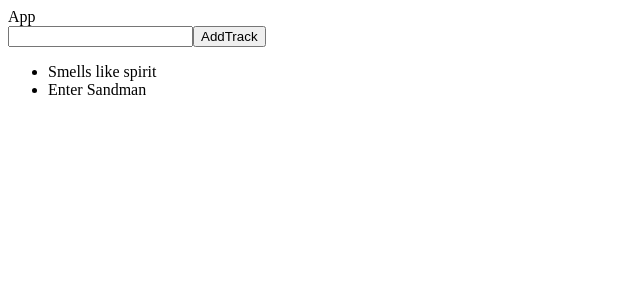
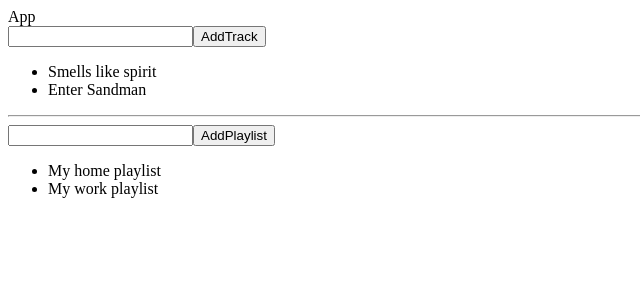
Before and after one commit to alexandr-semak/react-redux, a React (Create React App) app: page / in a window 1280 px wide. Shown: the top 300 px of the page, without its empty margins (0-640 px from the left). Built offline with nearby package versions, Linux system fonts and the light colour scheme.

Commit message:
app can add playlist

```diff
--- a/src/Components/Tracks/AddTrack.jsx
+++ b/src/Components/Tracks/AddTrack.jsx
@@ -11,6 +11,10 @@ class AddTrack extends Component {
     }
 
     this.trackInput.value = "";
+  };
+
+  AddPlaylist = () => {
+    this.props.onAddPlaylist(this.playlistkInput.value);
   };
 
   render() {
@@ -31,6 +35,21 @@ class AddTrack extends Component {
             <li key={i}>{track}</li>
           ))}
         </ul>
+
+        <hr />
+
+        <input
+          type="text"
+          ref={input => {
+            this.playlistkInput = input;
+          }}
+        />
+        <button onClick={this.AddPlaylist}>AddPlaylist</button>
+        <ul>
+          {this.props.playlists.map((playlist, i) => (
+            <li key={i}>{playlist}</li>
+          ))}
+        </ul>
       </div>
     );
   }
@@ -38,11 +57,15 @@ class AddTrack extends Component {
 
 export default connect(
   state => ({
-    testStore: state.tracks
+    testStore: state.tracks,
+    playlists: state.playlists
   }),
   dispatch => ({
     onAddTrack: trackName => {
       dispatch({ type: "ADD_TRACK", payload: trackName });
+    },
+    onAddPlaylist: playlistName => {
+      dispatch({ type: "ADD_PLAYLIST", payload: playlistName });
     }
   })
 )(AddTrack);
--- a/src/index.js
+++ b/src/index.js
@@ -15,6 +15,11 @@ function playlist(state = initialState, action) {
     return {
       ...state,
       tracks: [...state.tracks, action.payload]
+    };
+  } else if (action.type === "ADD_PLAYLIST") {
+    return {
+      ...state,
+      playlists: [...state.playlists, action.payload]
     };
   }
 
```
